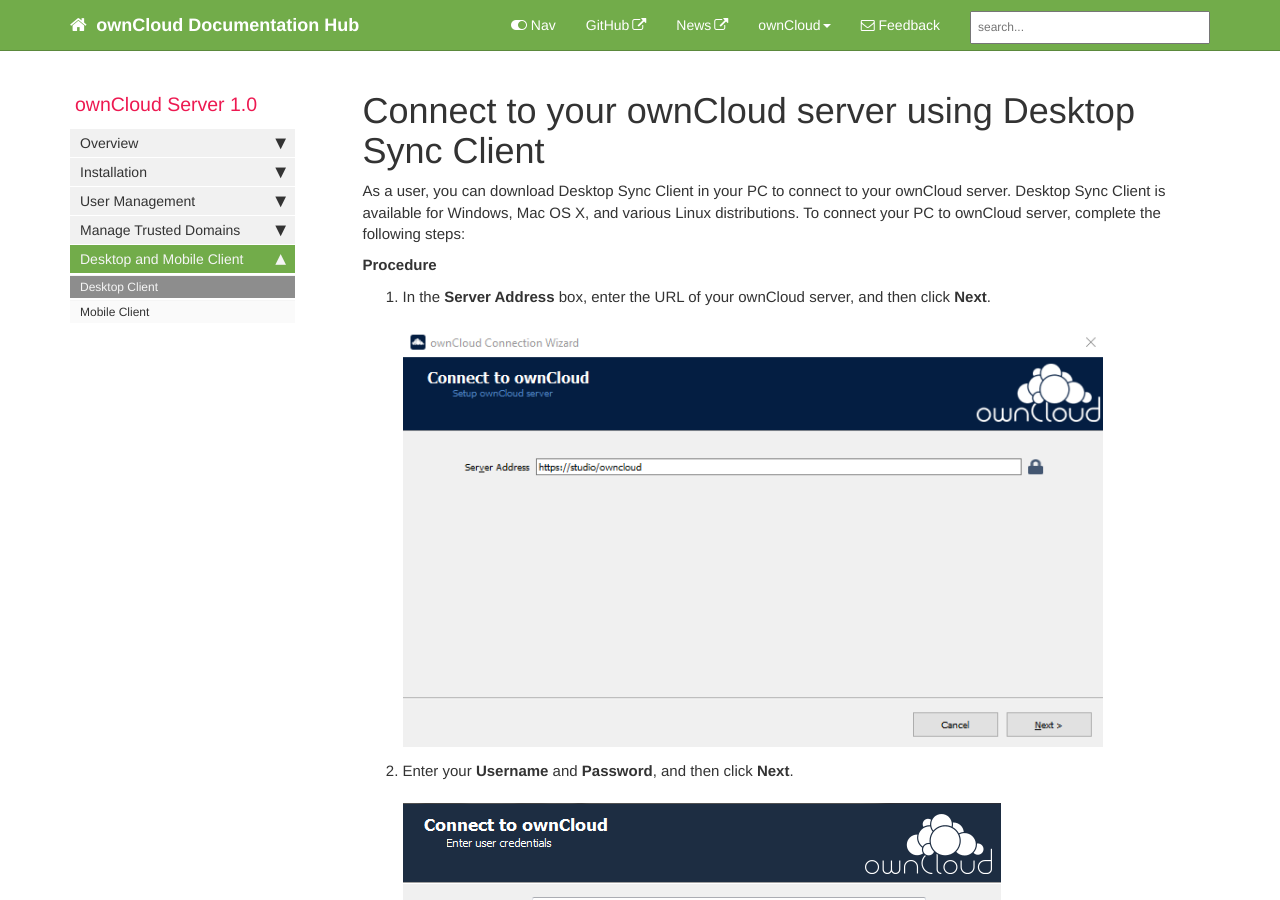
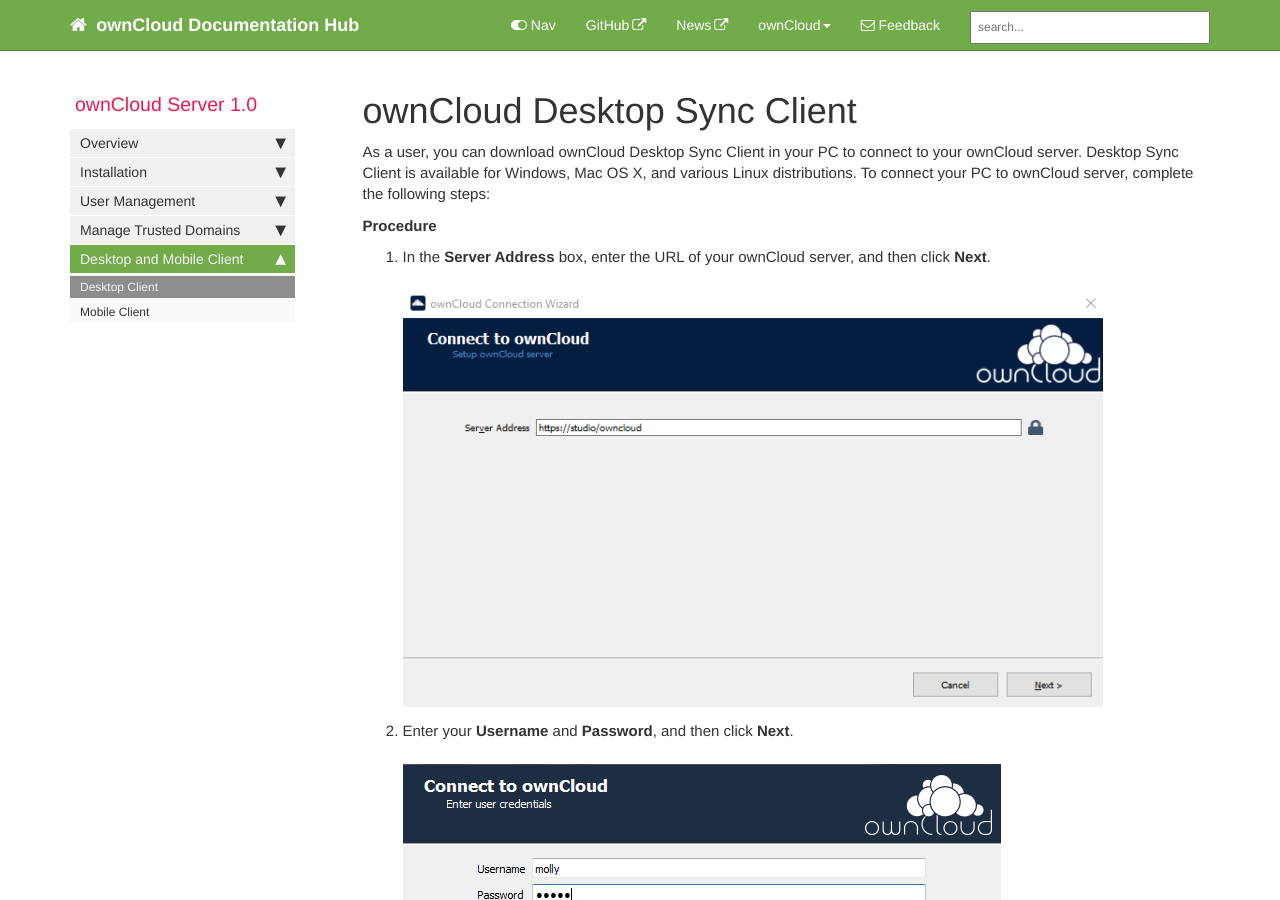
Before and after one commit to docsmith-darshan/tom_theme, a Jekyll site: the page built from pages/mydoc/my_doc_Desktop_Client.md, in a window 1280 px wide and 900 px high. Built offline with Jekyll 4.4.1, drawn with Linux system fonts in a browser that asks for light colours; comment, search, counter and statistics services are not loaded.

Commit message:
update desktop and client heading

```diff
--- a/pages/mydoc/my_doc_Desktop_Client.md
+++ b/pages/mydoc/my_doc_Desktop_Client.md
@@ -1,12 +1,12 @@
 ---
-title: Connect to your ownCloud server using Desktop Sync Client
+title: ownCloud Desktop Sync Client
 permalink: mydoc_desktop_client.html
 keywords: desktop, mobile, client
 sidebar: mydoc_sidebar
 folder: mydoc
 ---
 
-As a user, you can download Desktop Sync Client in your PC to connect to your ownCloud server. Desktop Sync Client is available for Windows, Mac OS X, and various Linux distributions. To connect your PC to ownCloud server, complete the following steps:
+As a user, you can download ownCloud Desktop Sync Client in your PC to connect to your ownCloud server. Desktop Sync Client is available for Windows, Mac OS X, and various Linux distributions. To connect your PC to ownCloud server, complete the following steps:
 
 **Procedure**
 
```
Also changed, not shown: pages/mydoc/my_doc_Mobile_Client.md (+1 -1 lines).
